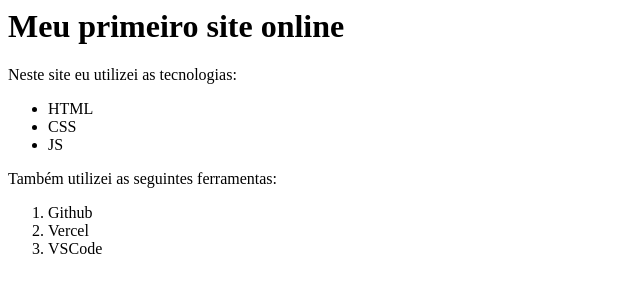
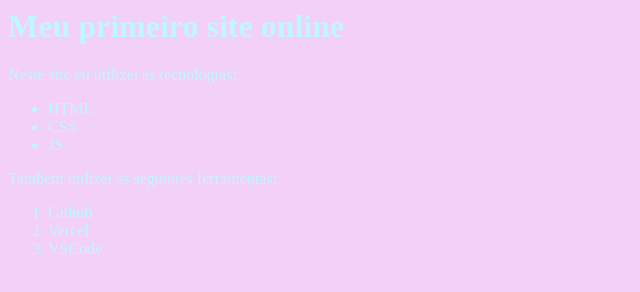
Before and after one commit to maria-julia-oliveira/meuPrimeiroSite, a plain HTML site: page index.html in a window 1280 px wide. Shown: the whole page, without its empty margins (0-640 px from the left). Drawn offline with Linux system fonts and the light colour scheme.

Commit message:
Criação das cores do site

```diff
--- a/index.html
+++ b/index.html
@@ -2,6 +2,12 @@
 
 <head>
     <title>Site da Maria Julia</title>
+    <style>
+        body{
+            background-color: rgb(243, 208, 248);
+            color:rgb(190, 247, 255)
+        }
+    </style>
 </head>
 
 <body>
```
